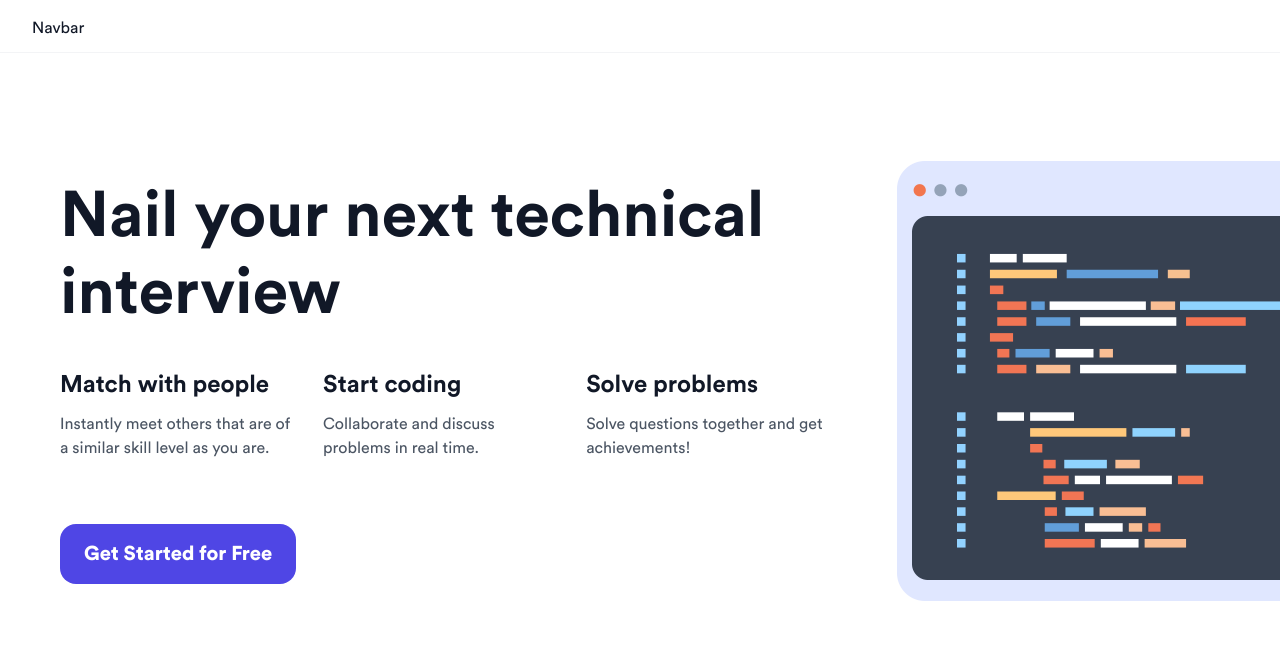
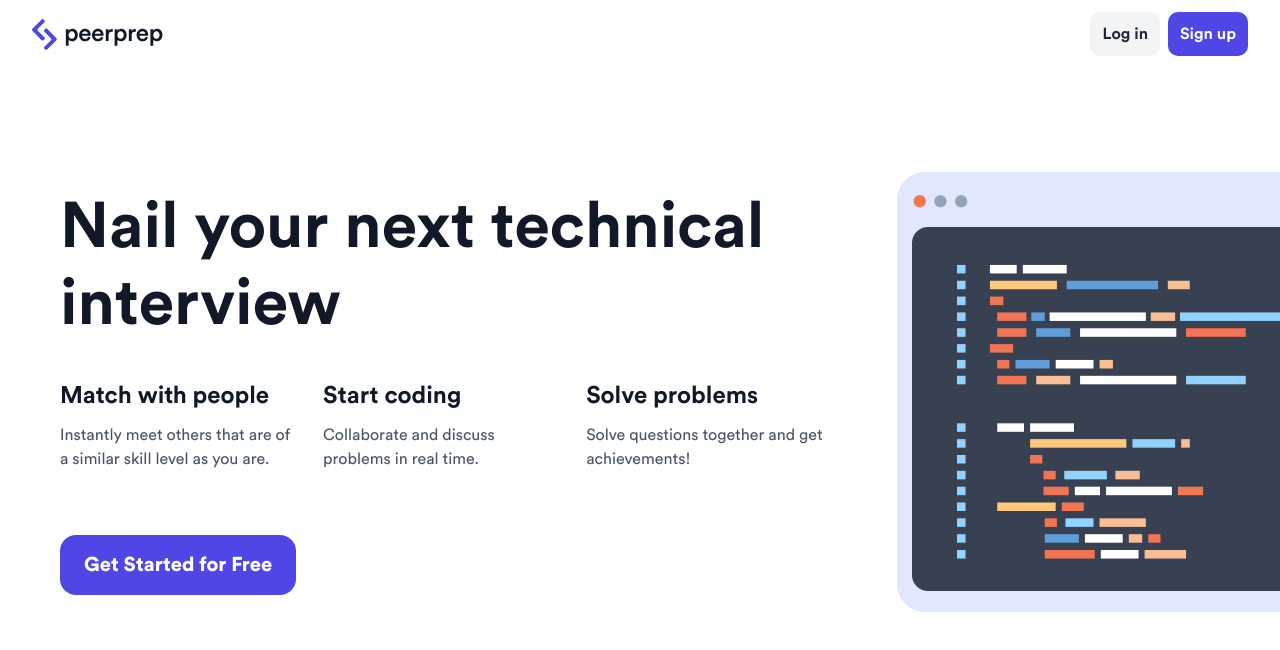
Before and after one commit to CS3219-AY2223S1/cs3219-project-ay2223s1-g18, a React (Create React App) app in the folder frontend/: page / in a window 1280 px wide. Shown: the top 650 px of the page. Built offline with nearby package versions, Linux system fonts and the light colour scheme.

Commit message:
Do rough public navbar UI

```diff
--- a/frontend/src/App.js
+++ b/frontend/src/App.js
@@ -10,8 +10,9 @@ import Navbar from "./components/Navbar";
 function App() {
   return (
     <div className="App">
-      <Navbar />
       <Router>
+        <Navbar />
+
         <Routes>
           <Route exact path="/" element={<LandingPage />}></Route>
           <Route path="/signup" element={<SignupPage />} />
--- a/frontend/src/components/Navbar.js
+++ b/frontend/src/components/Navbar.js
@@ -1,8 +1,31 @@
 import React from "react";
+import { Link } from "react-router-dom";
 import styled from "styled-components";
+import Button from "./Button";
+import logo from "../assets/Logo.svg";
 
 const Navbar = () => {
-  return <StyledNav>Navbar</StyledNav>;
+  return (
+    <StyledNav>
+      <img src={logo} alt="logo" />
+      <div className="d-flex">
+        <Link to="/login">
+          <Button
+            variant="secondary"
+            size="small"
+            style={{ marginRight: "8px" }}
+          >
+            Log in
+          </Button>
+        </Link>
+        <Link to="/signup">
+          <Button variant="primary" size="small">
+            Sign up
+          </Button>
+        </Link>
+      </div>
+    </StyledNav>
+  );
 };
 
 export default Navbar;
@@ -13,10 +36,13 @@ const StyledNav = styled.nav`
   max-width: 1280px;
   margin-left: auto;
   margin-right: auto;
-  padding: 12px 32px;
-  border-bottom: 1px solid #f3f4f6;
+  padding: 8px 32px;
+
+  display: flex;
+  justify-content: space-between;
+  align-items: center;
 
   @media (min-width: 640px) {
-    padding-top: 16px;
+    padding-top: 12px;
   }
 `;
--- a/frontend/src/pages/LandingPage.js
+++ b/frontend/src/pages/LandingPage.js
@@ -23,7 +23,6 @@ const HeroPoints = [
 ];
 
 const LandingPage = () => {
-  console.log(HeroPoints);
   return (
     <StyledHeroSection>
       <div className="hero-container px-5 mx-auto">
@@ -33,7 +32,7 @@ const LandingPage = () => {
             <Row>
               {HeroPoints.map(({ title, description }) => {
                 return (
-                  <Col xs={12} sm={4}>
+                  <Col xs={12} sm={4} key={title}>
                     <PointBlock title={title} description={description} />
                   </Col>
                 );
@@ -52,7 +51,7 @@ const LandingPage = () => {
           </Col>
           <Col xs={12} md={4}>
             <div className="image-wrap">
-              <img src={heroImage} />
+              <img src={heroImage} alt="hero" />
             </div>
           </Col>
         </Row>
```
